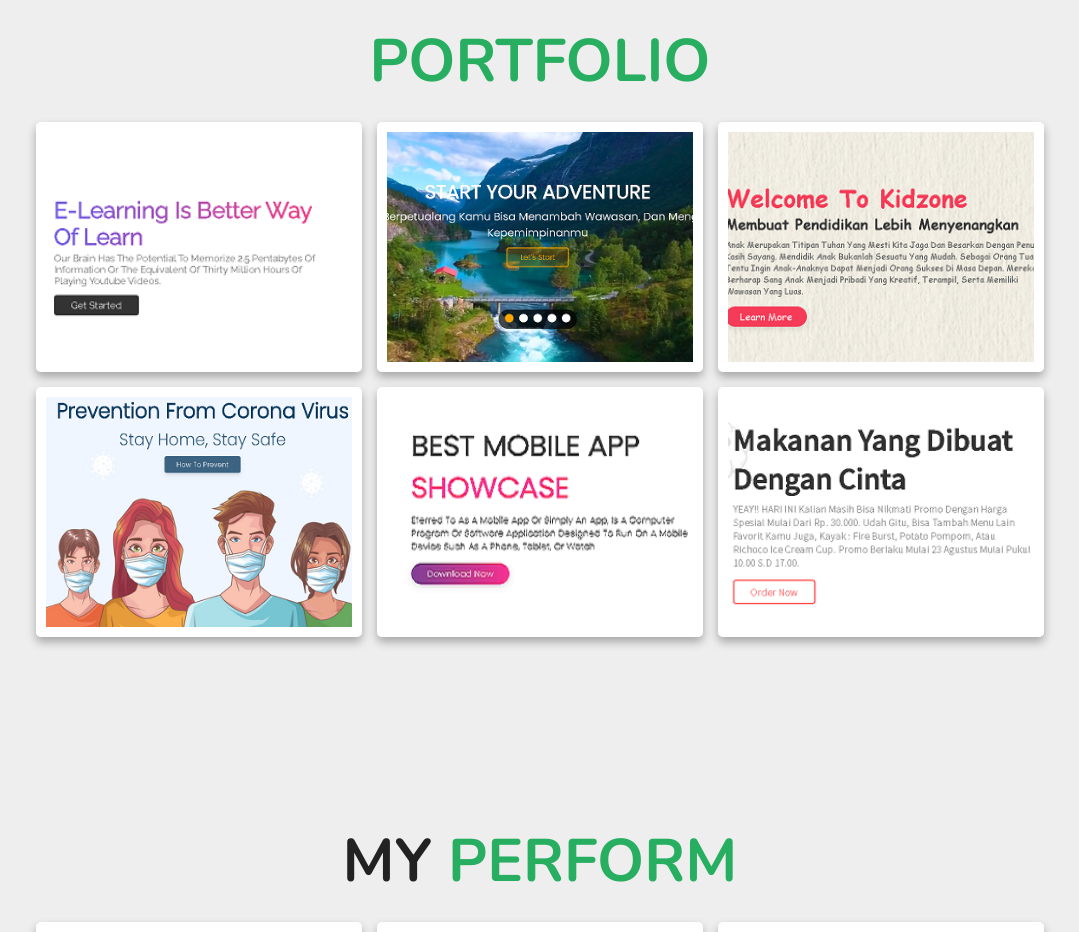
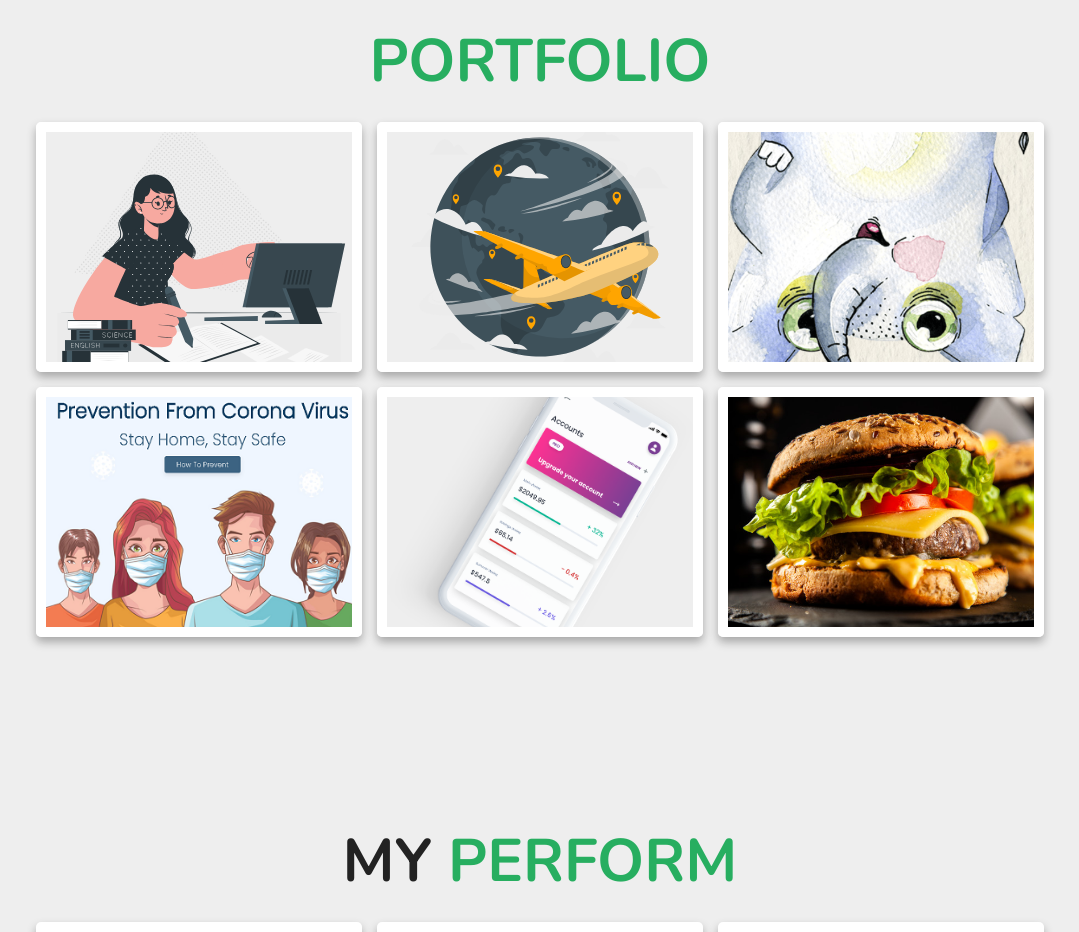
Before and after one commit to zuhrilgtg08/New-Portfolio, a plain HTML site: page index.html in a window 1280 px wide. Shown: the part 2400-3332 px from the top of the page, without its empty margins (75-1154 px from the left). Drawn offline with nearby package versions, Linux system fonts and the light colour scheme.

Commit message:
edit portfolio

```diff
--- a/index.html
+++ b/index.html
@@ -62,7 +62,7 @@
                         <p> <span> email: </span> zuhrilfahrizal684@gmail.com </p>
                     </div>
                 </div>
-                <a href="#" class="btn">download CV</a>
+                <a href="https://www.cakeresume.com/pdf/s--cpXf4KqDbTWykyJWnKX8KA--/PNbXz.pdf" class="btn">download CV</a>
             </div>
         </div>
     </section>
@@ -117,21 +117,21 @@
 
         <div class="box-container">
             <div class="box tilt">
-                <img src="img/port-1.png" alt="1">
+                <img src="img/home-img.svg" alt="1">
                 <div class="content">
                     <a href="https://zuhrilgtg08.github.io/Education-Website/home.html" class="btn" target="blank">see more</a>
                 </div>
             </div>
 
             <div class="box tilt">
-                <img src="img/port-2.png" alt="2">
+                <img src="img/contact-img-plane.svg" alt="2">
                 <div class="content">
                     <a href="https://zuhrilgtg08.github.io/tour-and-travel/" class="btn" target="blank">see more</a>
                 </div>
             </div>
 
             <div class="box tilt">
-                <img src="img/port-3.png" alt="3">
+                <img src="img/rev-2.png" alt="3">
                 <div class="content">
                     <a href="https://zuhrilgtg08.github.io/kidzone.id/" class="btn" target="blank">see more</a>
                 </div>
@@ -145,14 +145,14 @@
             </div>
 
             <div class="box tilt">
-                <img src="img/port-5.png" alt="5">
+                <img src="img/home-img.png" alt="5">
                 <div class="content">
                     <a href="https://zuhrilgtg08.github.io/app-landing_Page/app.html" class="btn" target="blank">see more</a>
                 </div>
             </div>
 
             <div class="box tilt">
-                <img src="img/port-6.png" alt="6">
+                <img src="img/s-img-1.jpg" alt="6">
                 <div class="content">
                     <a href="https://zuhrilgtg08.github.io/Food-Website/food.html" class="btn" target="blank">see more</a>
                 </div>
```
Also changed, not shown: img/contact-img-plane.svg (added), img/home-img.png (added), img/home-img.svg (added), img/port-1.png (deleted), img/port-2.png (deleted), img/port-3.png (deleted), img/port-5.png (deleted), img/port-6.png (deleted), img/rev-2.png (added), img/s-img-1.jpg (added).
